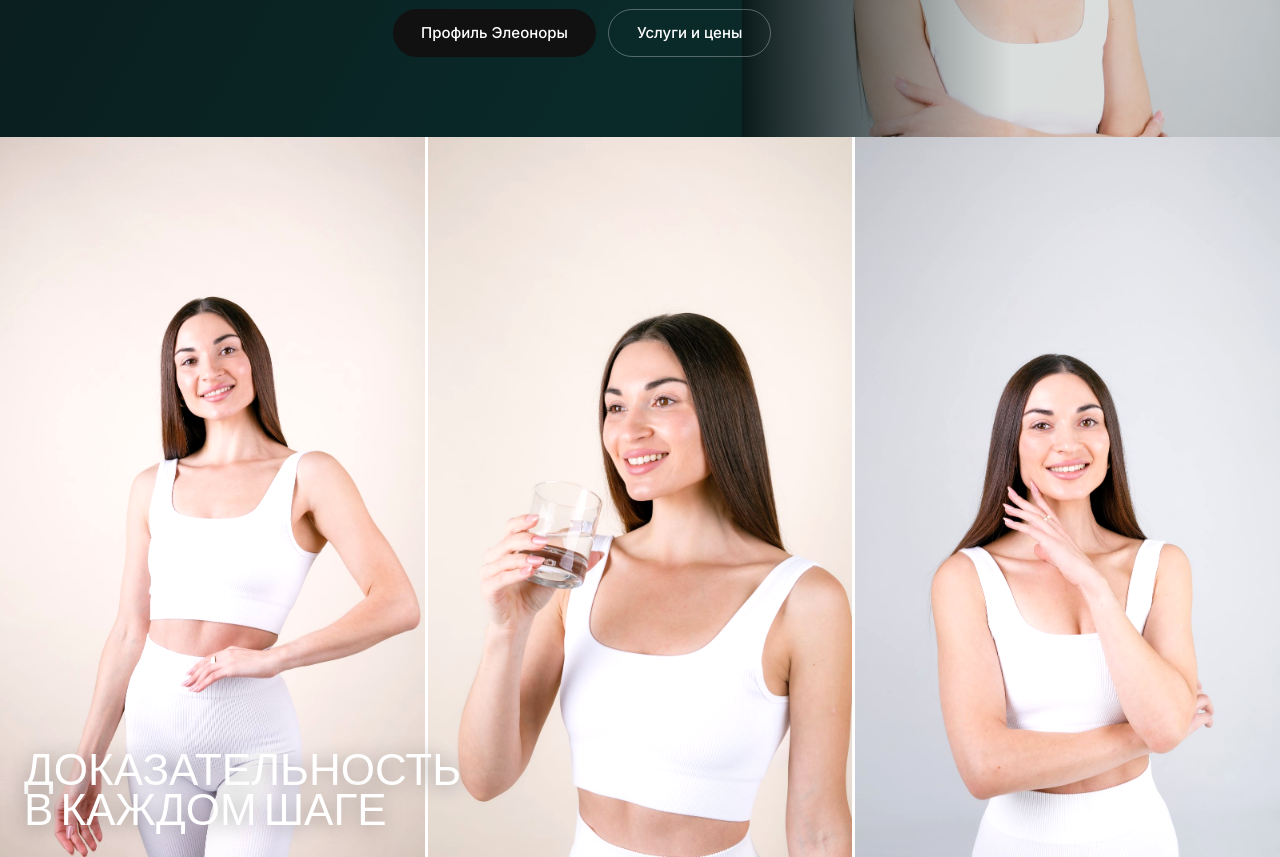
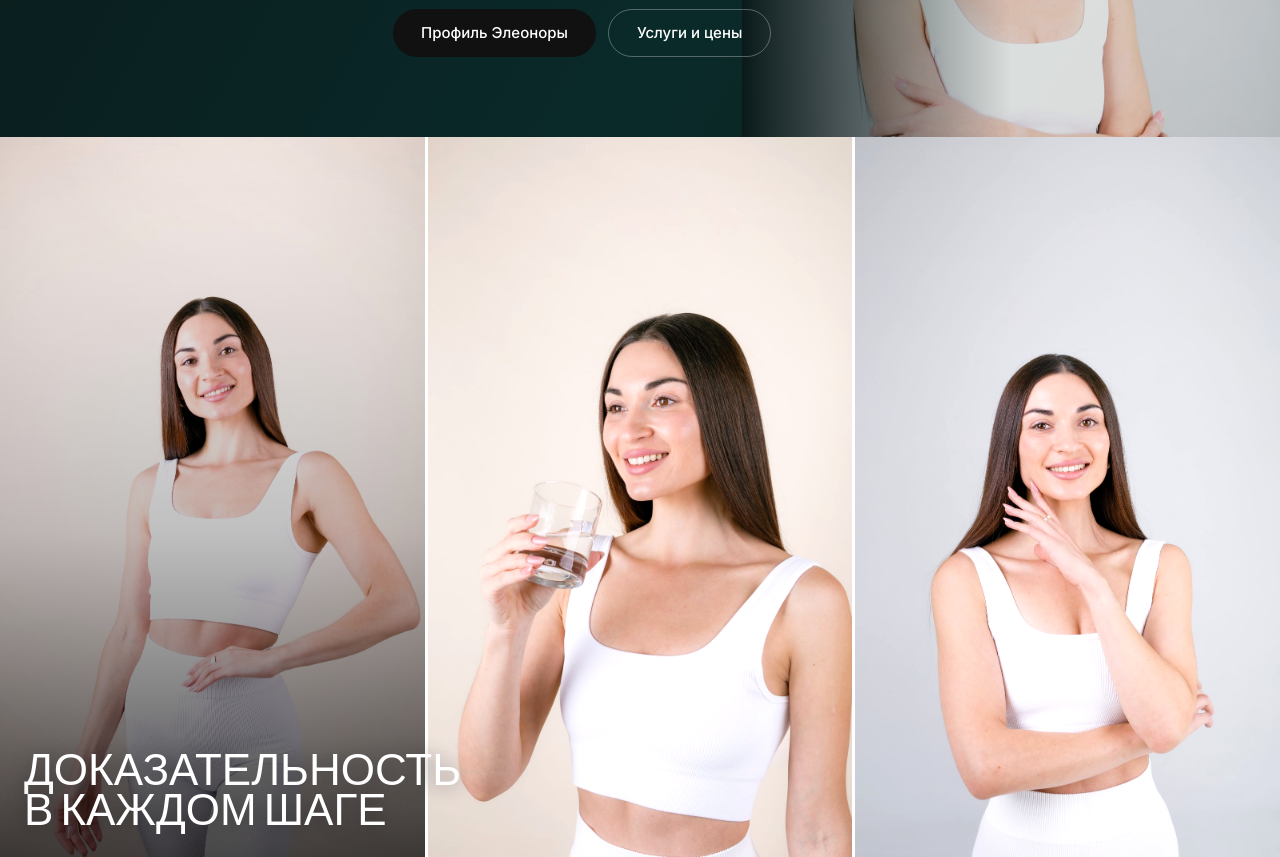
Before and after one commit to Staroverovs/onlyfit, a plain HTML site: page index.html in a window 1280 px wide. Shown: the part 2000-2857 px from the top of the page. Drawn offline with Linux system fonts and the light colour scheme.

Commit message:
Fix editorial text: dark gradient on all screen sizes not just mobile

```diff
--- a/css/style.css
+++ b/css/style.css
@@ -166,6 +166,15 @@
   right: 24px;
   z-index: 2;
   pointer-events: none;
+}
+/* Dark gradient under text — always on */
+.photo-editorial:first-child::after {
+  content: '';
+  position: absolute;
+  inset: 0;
+  background: linear-gradient(to top, rgba(0,0,0,0.72) 0%, rgba(0,0,0,0.25) 45%, transparent 100%);
+  pointer-events: none;
+  z-index: 1;
 }
 /* Avatar card photo */
 .photo-avatar {
```
